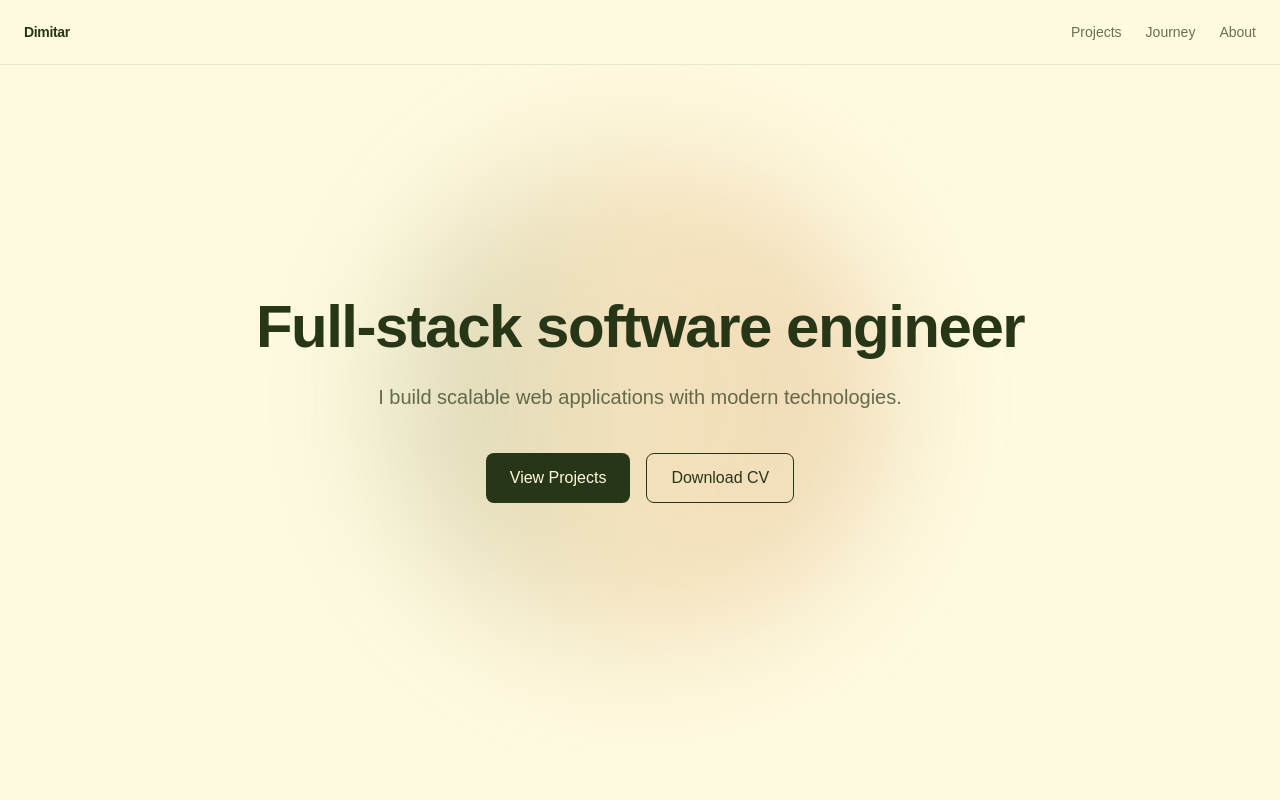
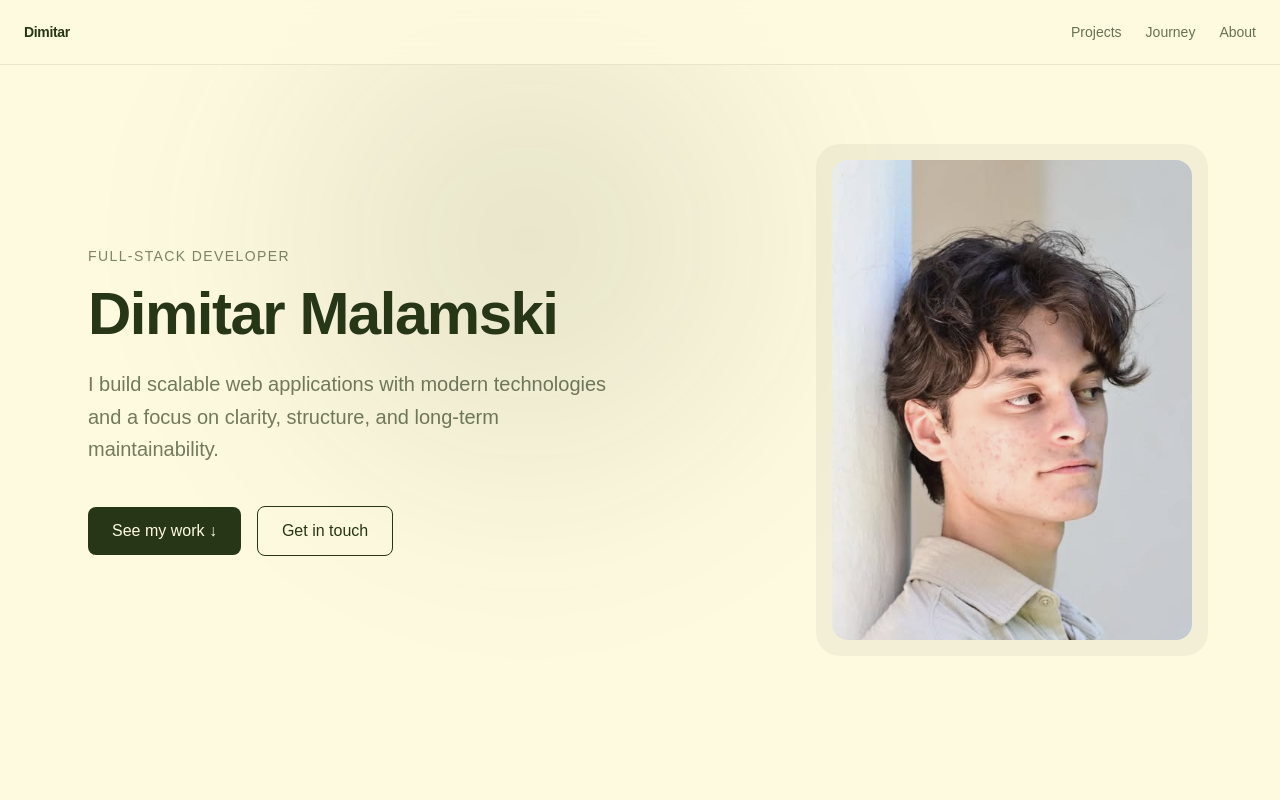
Before and after one commit to DimitarMalamski/Personal-Portfolio, a Next.js app: page / in a window 1280 px wide. Shown: the top 800 px of the page. Built offline with nearby package versions, Linux system fonts and the light colour scheme.

Commit message:
Retouching the Hero section + adding an image of myself

```diff
--- a/src/components/Hero.tsx
+++ b/src/components/Hero.tsx
@@ -1,25 +1,77 @@
 export default function Hero() {
   return (
-    <section className="relative min-h-screen flex items-center justify-center overflow-hidden bg-[var(--bg-hero)]">
-      <div className="absolute w-125 h-125 bg-linear-to-r from-[var(--olive)] via-[var(--amber)] to-[var(--burnt)] opacity-25 blur-3xl rounded-full" />
+    <section className="relative min-h-screen overflow-hidden bg-[var(--bg-hero)]">
+      <div
+        aria-hidden
+        className="
+          absolute top-[-20%] left-[10%]
+          w-[800px] h-[800px]
+          rounded-full
+          bg-[radial-gradient(circle_at_center,rgba(40,54,24,0.12),transparent_65%)]
+          blur-3xl
+        "
+      />
 
-      <div className="relative z-10 text-center px-6">
-        <h1 className="text-4xl sm:text-5xl md:text-6xl font-bold tracking-tight mb-6 text-[var(--forest)]">
-          Full-stack software engineer
-        </h1>
+      <div className="relative z-10 max-w-6xl mx-auto px-6 min-h-screen flex items-center">
+        <div className="grid grid-cols-1 lg:grid-cols-2 gap-16 items-center w-full">
+          <div className="max-w-2xl">
+            <span className="text-sm uppercase tracking-widest text-[var(--forest)]/60">
+              Full-stack developer
+            </span>
 
-        <p className="text-lg md:text-xl leading-relaxed text-[var(--forest)]/70 max-w-xl sm:max-w-2xl mx-auto mb-10">
-          I build scalable web applications with modern technologies.
-        </p>
+            <h1 className="text-4xl sm:text-5xl md:text-6xl font-semibold tracking-tight mt-4 mb-6 text-[var(--forest)]">
+              Dimitar Malamski
+            </h1>
 
-        <div className="flex flex-col sm:flex-row justify-center gap-4">
-          <button className="px-6 py-3 rounded-lg bg-[var(--forest)] text-[var(--cream)]">
-            View Projects
-          </button>
+            <p className="text-lg md:text-xl leading-relaxed text-[var(--forest)]/65 mb-10">
+              I build scalable web applications with modern technologies and a
+              focus on clarity, structure, and long-term maintainability.
+            </p>
 
-          <button className="px-6 py-3 rounded-lg border border-[var(--forest)] text-[var(--forest)]">
-            Download CV
-          </button>
+            <div className="flex items-center gap-4">
+              <a className="px-6 py-3 rounded-lg bg-[var(--forest)] text-[var(--cream)] font-medium">
+                See my work ↓
+              </a>
+
+              <a className="px-6 py-3 rounded-lg border border-[var(--forest)] text-[var(--forest)] font-medium">
+                Get in touch
+              </a>
+            </div>
+          </div>
+
+          <div className="hidden lg:flex justify-end">
+            <div className="relative">
+              <div
+                aria-hidden
+                className="
+        absolute -inset-4
+        rounded-3xl
+        bg-[var(--forest)]/5
+      "
+              />
+
+              <div
+                className="
+        relative
+        w-[320px] xl:w-[360px]
+        aspect-[3/4]
+        rounded-2xl
+        overflow-hidden
+      "
+              >
+                <img
+                  src="/me.jpg"
+                  alt="Portrait of Dimitar Malamski"
+                  className="
+          w-full h-full object-cover
+          saturate-[0.9]
+          contrast-[0.95]
+          grayscale-[5%]
+        "
+                />
+              </div>
+            </div>
+          </div>
         </div>
       </div>
     </section>
```
Also changed, not shown: public/me.jpg (added).
